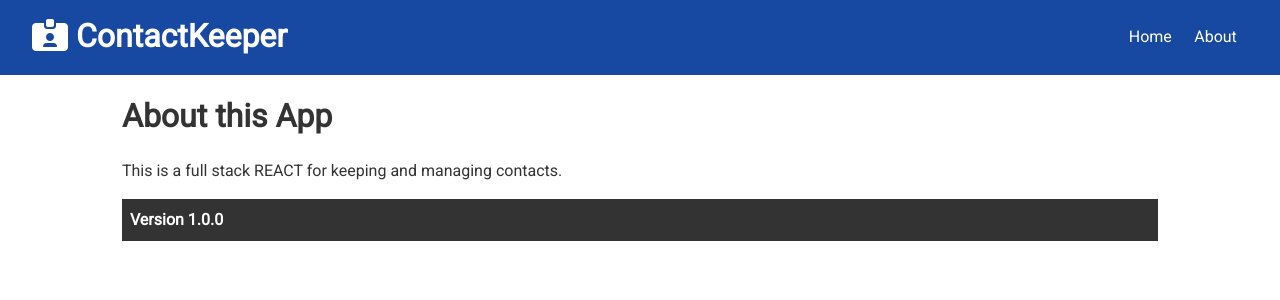
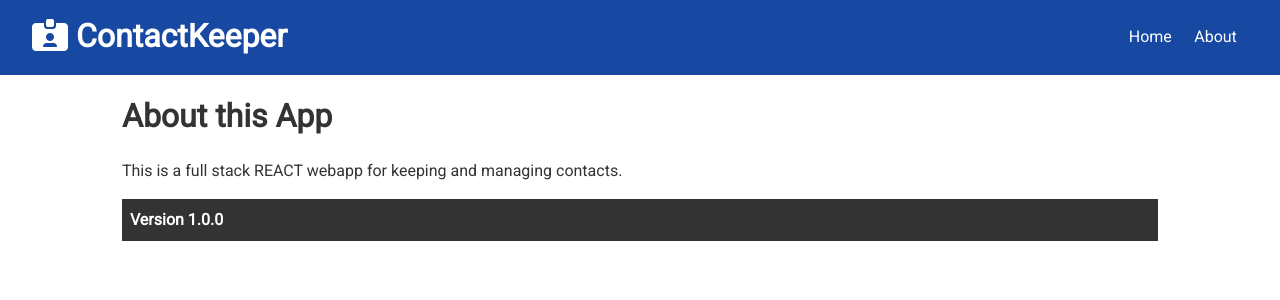
Before and after one commit to surajrocks1997/Contact-Keeper, a React (Create React App) app in the folder client/: page /about in a window 1280 px wide. Shown: the top 300 px of the page. Built offline with nearby package versions, Linux system fonts and the light colour scheme.

Commit message:
about page description edited

```diff
--- a/client/src/components/pages/About.js
+++ b/client/src/components/pages/About.js
@@ -5,7 +5,7 @@ const About = () => {
     <div>
       <h1>About this App</h1>
       <p className="my-1">
-        This is a full stack REACT for keeping and managing contacts.
+        This is a full stack REACT webapp for keeping and managing contacts.
       </p>
       <p className="bg-dark p">
           <strong>Version 1.0.0</strong>
```
